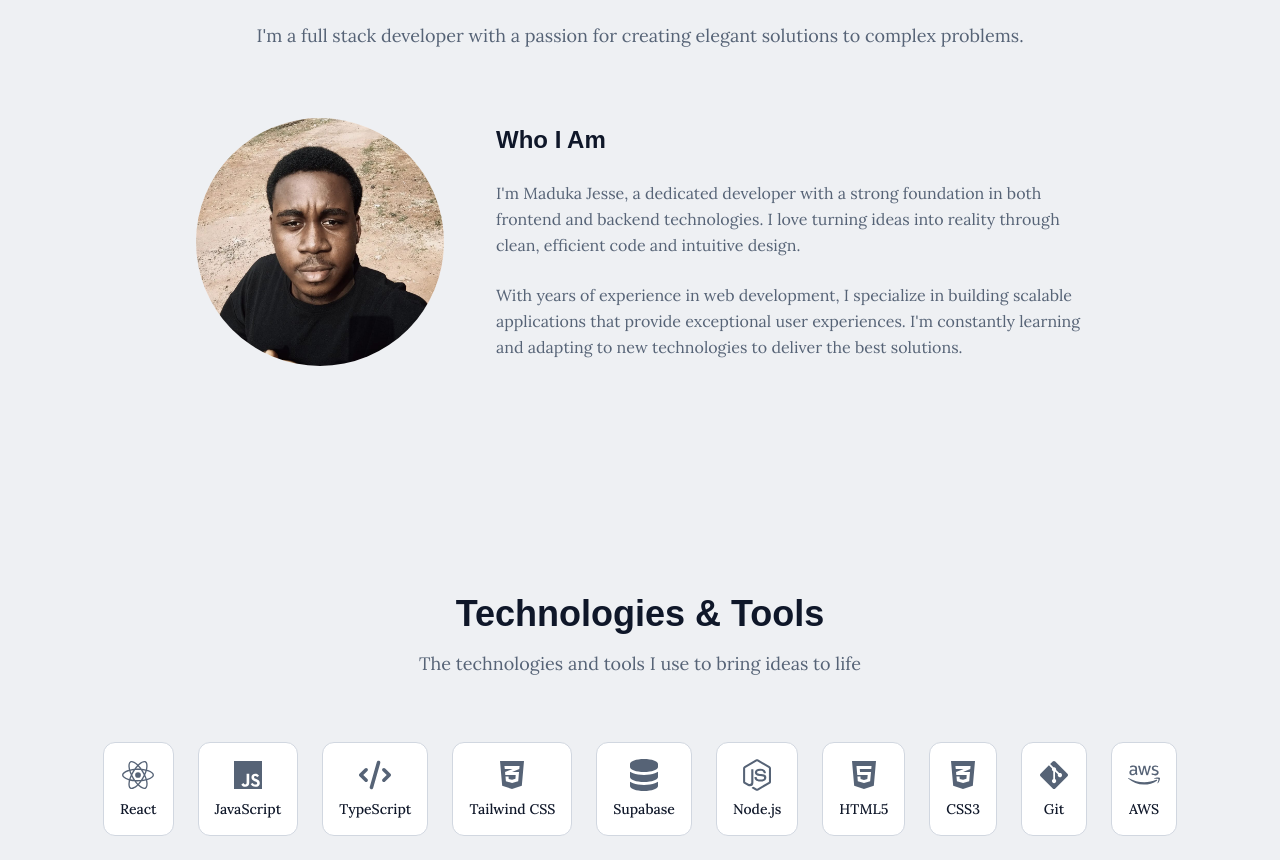
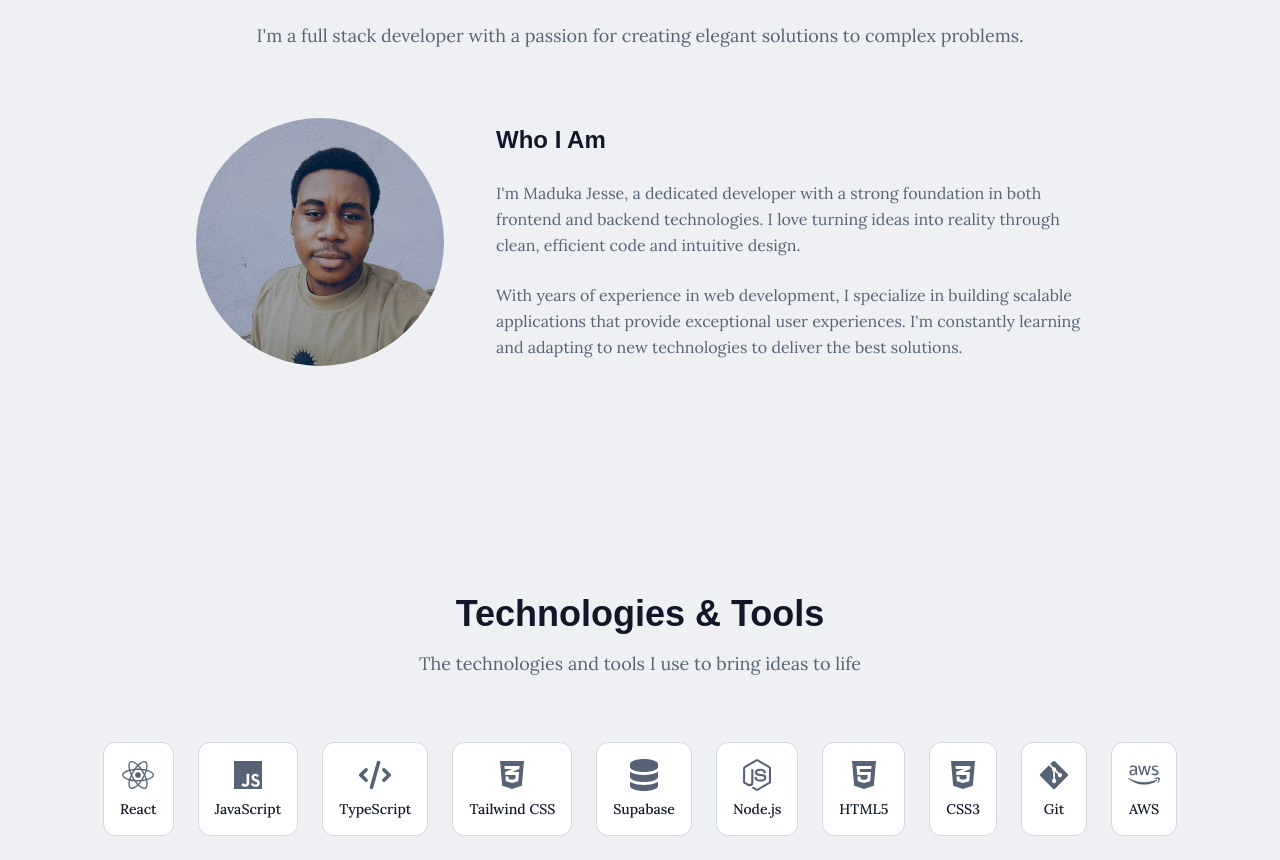
Before and after one commit to Jesse-23/maduka-jesse-portfolio, a React (Vite) app: page / in a window 1280 px wide. Shown: the part 946-1806 px from the top of the page. Built offline with nearby package versions, Linux system fonts and the light colour scheme; the HTML template or start-up script is replaced by a standard one; a web font is replaced by a local one.

Commit message:
updated profile picture

```diff
--- a/src/components/About.tsx
+++ b/src/components/About.tsx
@@ -30,7 +30,7 @@ const About = () => {
               <div className="w-full h-full rounded-full bg-gradient-to-br from-sky to-primary p-1">
                 <div className="w-full h-full rounded-full bg-card overflow-hidden">
                   <img
-                    src="/images/jesse.jpeg"
+                    src="/images/jesse_maduka.jpg"
                     alt="Maduka Jesse"
                     className="w-full h-full object-cover"
                   />
```
Also changed, not shown: public/images/jesse_maduka.jpg (added).
